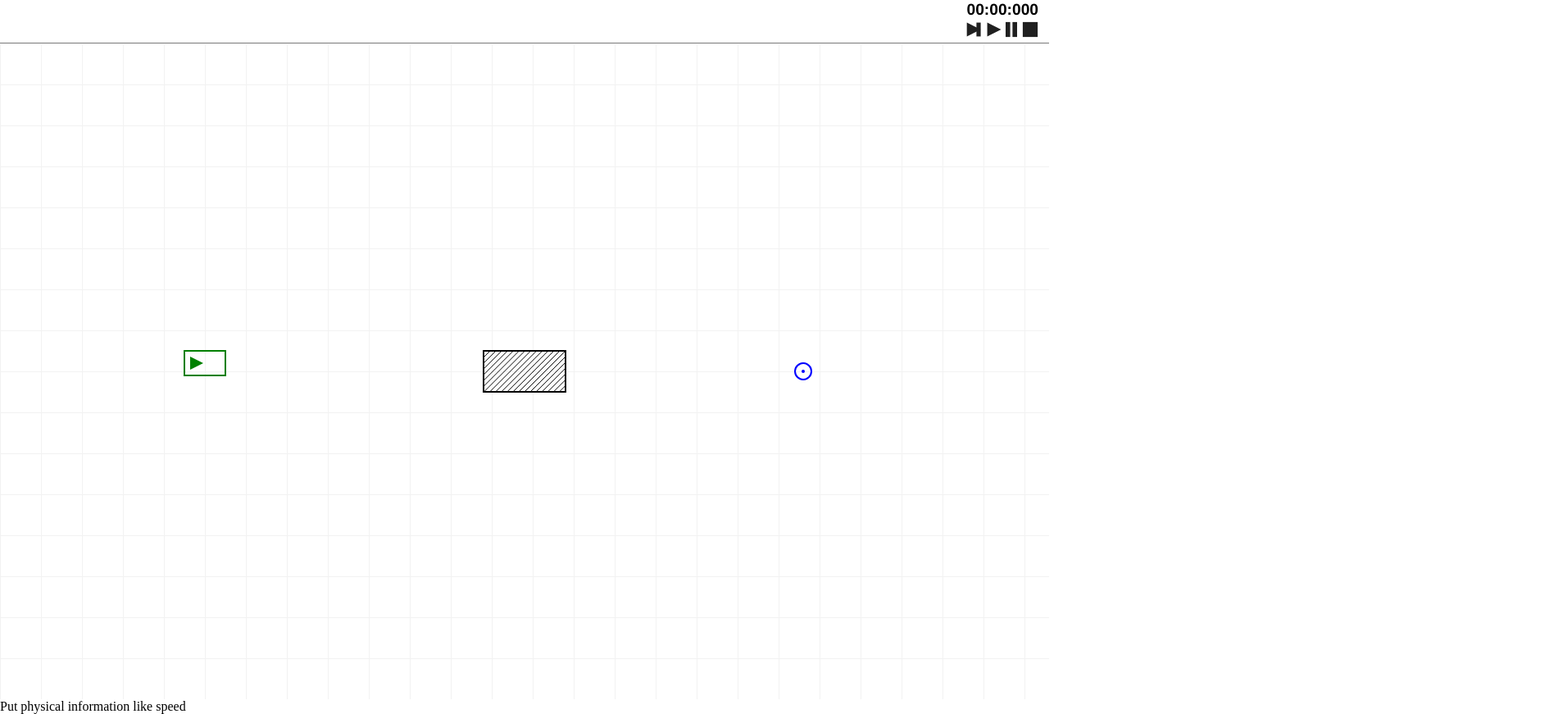
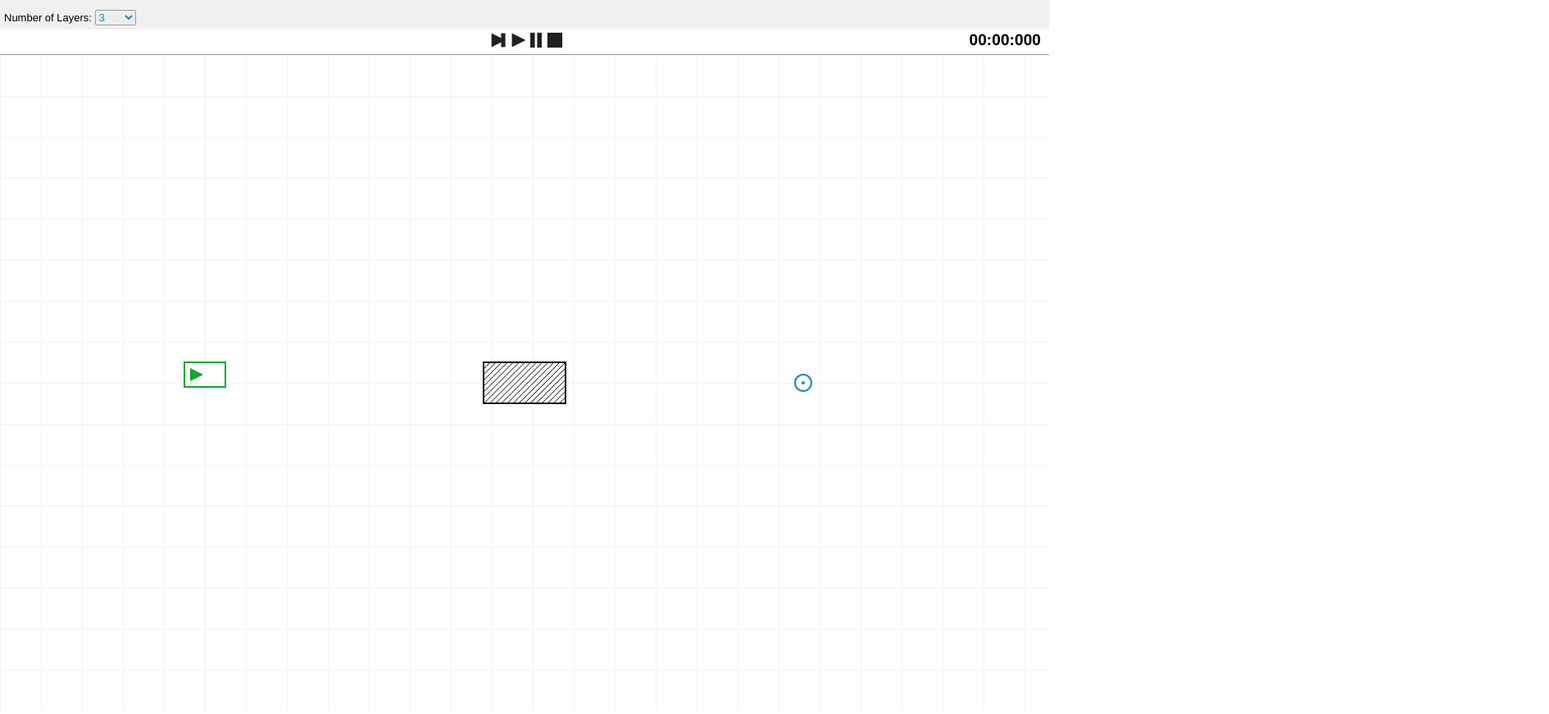
Before and after one commit to marcelritzschke/explorative-trajectory-planner, a website: page index.html in a window 1280 px wide. Shown: the whole page at 82% size, 1890 px wide, since content can reach past the window. Drawn offline with Linux system fonts and the light colour scheme.

Commit message:
changing layout

```diff
--- a/controller.js
+++ b/controller.js
@@ -10,6 +10,7 @@ class Controller {
     this._baseFrequency_ms = 50;
     this._plannerFrequency_ms = 750;
     this._step = 0;
+    this._running = false;
   }
 
   step() {
@@ -52,6 +53,10 @@ class Controller {
     this.updateTimerOnScreen();
   }
 
+  updateLayerNumber() {
+    this._layerTotalNumber = document.getElementById('layerNumber').value;
+  }
+
   updateTimerOnScreen() {
     let milli = Math.round((this._timer - Math.floor(this._timer)) * 1e3);
     milli = (parseInt(milli) % 1000).toLocaleString('en-US', {
--- a/index.html
+++ b/index.html
@@ -17,22 +17,29 @@
 </head>
 <body onload="initializeView(); initializePlanner(); initializeMotion(); initializeController()">
     <header>
-        <section class="timer-section">
-            <span class="settings-description">Settings follow here</span>
-            <span id="timer" class="timer">00:00:000</span>
-        </section>
-        <section class="control-section">
-            <span class="settings-description">Settings follow here</span>
-            <div onclick="controller.reset(), view.reset()" class="reset-button"></div>
-            <span onclick="controller.pause()" class="pause-button"></span>
-            <span onclick="controller.play()" class="play-button"></span>
-            <span onclick="controller.step()" class="step-button"></span>
-        </section>
 
     </header>
+    <section class="settings-description">
+        <span class="">Number of Layers:
+            <select class="dropdown" id="layerNumber" onchange="controller.updateLayerNumber()">
+                <option value="1">1</option>
+                <option value="2">2</option>
+                <option value="3" selected>3</option>
+            </select>
+        </span>
+    </section>
+    <section class="control-section">
+        <div class="control">
+            <div onclick="controller.step()" class="step-button"></div>
+            <div onclick="controller.play()" class="play-button"></div>
+            <div onclick="controller.pause()" class="pause-button"></div>
+            <div onclick="controller.reset(), view.reset()" class="reset-button"></div>
+        </div>
+        <div id="timer" class="timer">00:00:000</div>
+    </section>
     <section class="container">
         <canvas id="mainView" class="canvas"></canvas>
     </section>
-    <footer>Put physical information like speed</footer>
+    <footer></footer>
 </body>
 </html>
--- a/style.css
+++ b/style.css
@@ -5,14 +5,29 @@ html, body {
     padding: 0;
 }
 header {
-    border-bottom: 1px solid grey;
-    background: rgb(255, 255, 255);
+    border-bottom: 0px solid grey;
+    background: #f0f0f0;
     padding: 1px;
     margin: 0px;
-    height: 50px;
+    height: 10px;
+}
+.dropdown {
+    width: 50px;
+    border: 1px solid #999;
+    color: #1c87c9;
+    background-color: #eee;
+    border-radius: 2px;
+}
+.settings-description {
+    font-size: small;
+    font-family: 'Helvetica';
+    background: #f0f0f0;
+    padding-bottom: 5px;
+    padding-left: 5px;
 }
 .container {
-    border: 0px solid grey;
+    border-top: 1px solid #9c9c9c;
+    border-radius: 0px;
     margin: 0px;
     padding: 0px;
     height: 100%;
@@ -23,36 +38,36 @@ header {
     padding: 0px;
     margin: 0px;
 }
-.timer-section {
-    height: 22px;
-}
-.control-section {
-    height: 28px;
-}
-.settings-description {
-    color: white;
-}
 .timer {
     float: right;
     position: relative;
-    top: 0px;
-    right: 12px;
+    top: 2px;
+    right: 10px;
     font-size: larger;
     font-weight: bold;
     font-family: 'Helvetica';
 }
 .control-section {
+    height: 30px;
+    text-align: center;
+    margin: 0 auto;
     width: 100%;
 }
+.control {
+    position: relative;
+    top: 0px;
+    left: 50%;
+    transform: translate(-30px);
+}
 .pause-button {
-    float: right;
+    float: left;
     content: "";
     box-sizing: border-box;
     width: 20px;
     height: 26px;
     position: relative;
     top: 0px;
-    right: 9px;
+    left: 0px;
     border-style: solid;
     border-width: 0px 8px 0px 8px;
     border-color: #202020;
@@ -65,13 +80,13 @@ header {
     transform: scale(.65);
 }
 .play-button {
-    float: right;
+    float: left;
     content: "";
     box-sizing: border-box;
     width: 26px;
     height: 26px;
     position: relative;
-    right: 7px;
+    left: 2px;
     top: 0px;
     border-style: solid;
     border-width: 13px 0px 13px 26px;
@@ -85,13 +100,13 @@ header {
     transform: scale(.6);
 }
 .step-button {
-    float: right;
+    float: left;
     content: "";
     box-sizing: border-box;
     width: 8px;
     height: 26px;
     position: relative;
-    right: 9px;
+    left: 0px;
     top: 0px;
     background: #202020;
     transform: scale(.65);
@@ -117,13 +132,13 @@ header {
     border-color: transparent transparent transparent #707070;
 }
 .reset-button {
-    float: right;
+    float: left;
     content: "";
     box-sizing: border-box;
     width: 26px;
     height: 26px;
     position: relative;
-    right: 9px;
+    left: 0px;
     top: 0px;
     background: #202020;
     transform: scale(.7);
--- a/view.js
+++ b/view.js
@@ -163,7 +163,7 @@ class View {
     const circle = new fabric.Circle({
       radius: 10,
       fill: '',
-      stroke: 'blue',
+      stroke: '#1c87c9',
       strokeWidth: 2,
       originX: 'center',
       originY: 'center',
@@ -171,7 +171,7 @@ class View {
 
     const dot = new fabric.Circle({
       radius: 2,
-      fill: 'blue',
+      fill: '#1c87c9',
       originX: 'center',
       originY: 'center',
     });
@@ -192,7 +192,7 @@ class View {
       width: 16,
       height: 16,
       angle: 0,
-      fill: 'green',
+      fill: '#0da733',
       originX: 'center',
       originY: 'center',
       top: 10,
@@ -202,7 +202,7 @@ class View {
       width: 30,
       height: 50,
       fill: 'rgba(0,0,0,0)',
-      stroke: 'green',
+      stroke: '#0da733',
       strokeWidth: 2,
       originX: 'center',
       originY: 'center',
```
